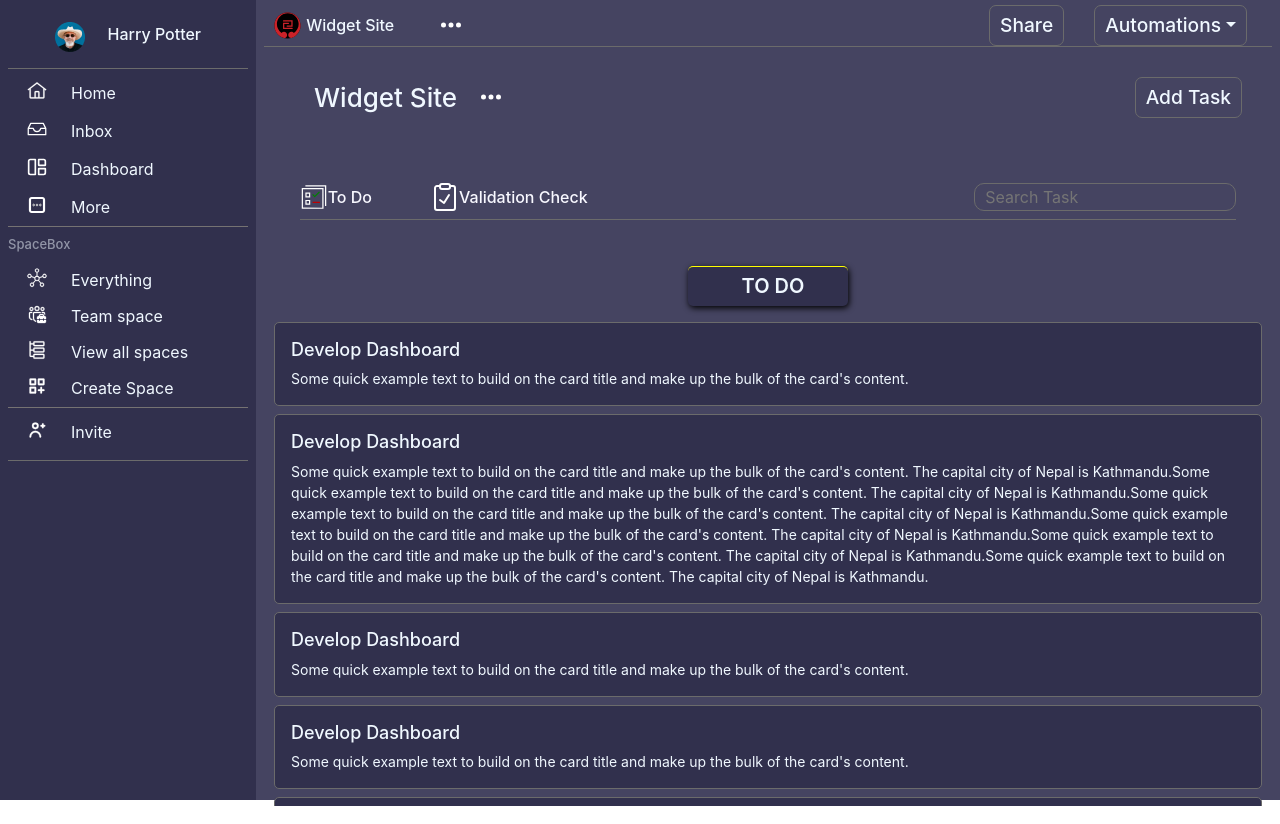
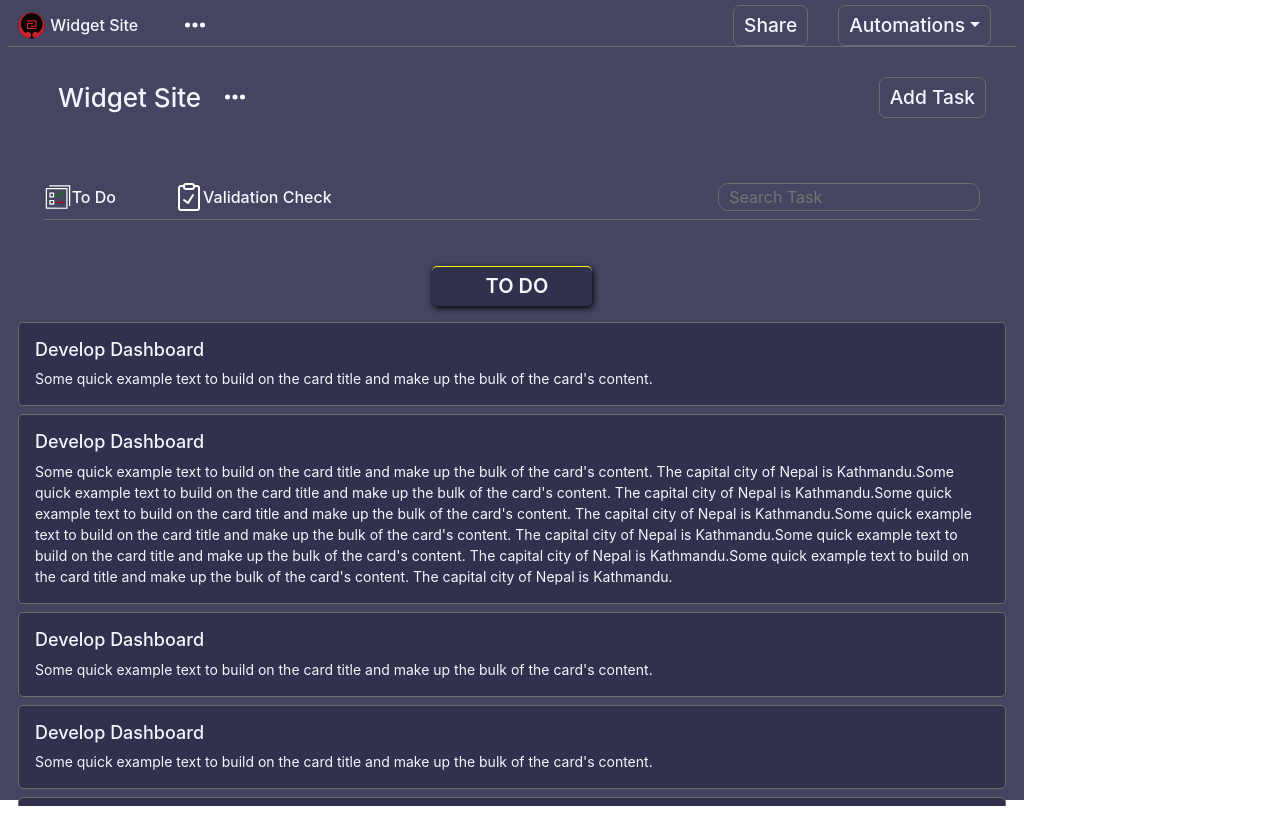
Before and after one commit to Basnetsuman4/clickup__, a React (Create React App) app: page / in a window 1280 px wide. Built offline with nearby package versions, Linux system fonts and the light colour scheme.

Commit message:
Home Component

```diff
--- a/src/Home/Home.js
+++ b/src/Home/Home.js
@@ -1,11 +1,14 @@
-import Screen from '../../src/screens/SideBar/SideBar'
+// import SideBar from '../../src/screens/SideBar/SideBar'
 import Dashboard from '../screens/Dashboard/Dashboard';
 import '../Home/Home.css'
 
 const Home = () => {
     return (<div className='Home'>
-        <Screen />
+
+
+        {/* <SideBar /> */}
         <Dashboard />
+
     </div>
     );
 }
```
